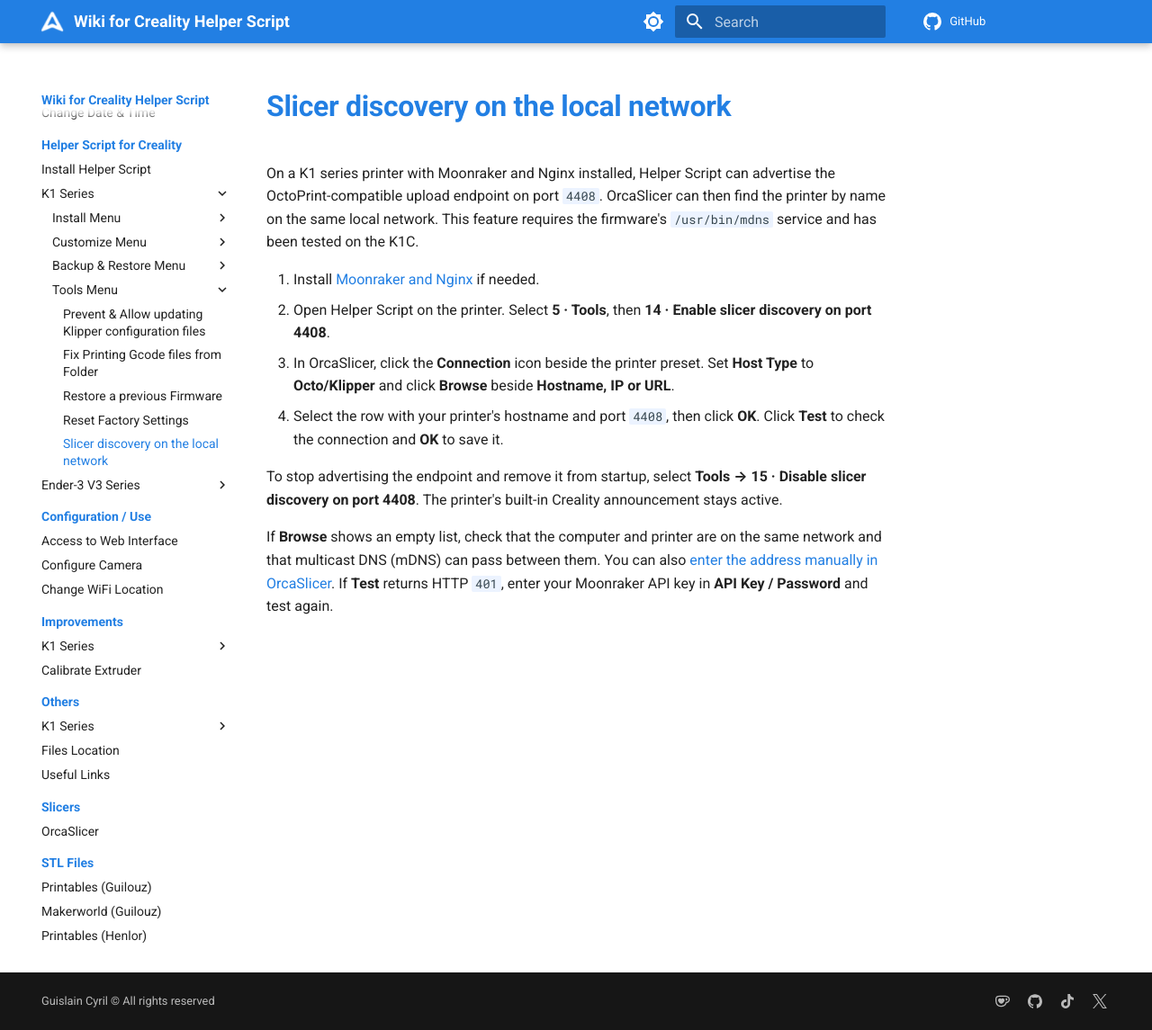
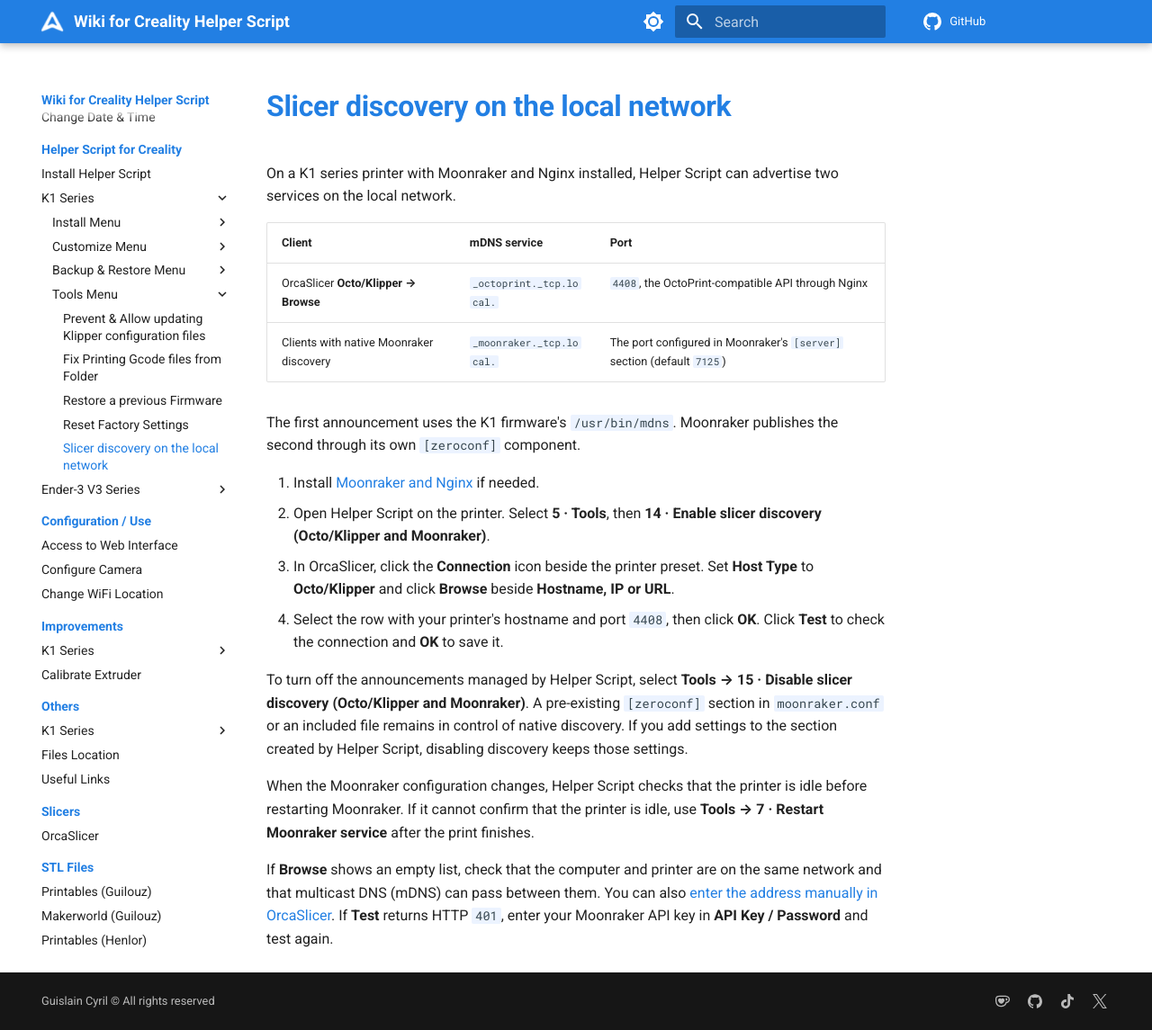
Before and after one commit to Guilouz/Creality-Helper-Script-Wiki, an MkDocs documentation site: the page built from docs/helper-script/slicer-discovery-k1.md, in a window 1280 px wide and 1145 px high. Shown: the whole window at 90% size. Built offline with MkDocs 1.6.1 and Material for MkDocs 9.7.7, drawn with Linux system fonts in a browser that asks for light colours; comment, search, counter and statistics services are not loaded.

Commit message:
Document the Octo/Klipper and native Moonraker discovery endpoints

```diff
--- a/docs/helper-script/slicer-discovery-k1.md
+++ b/docs/helper-script/slicer-discovery-k1.md
@@ -1,12 +1,21 @@
 # Slicer discovery on the local network
 
-On a K1 series printer with Moonraker and Nginx installed, Helper Script can advertise the OctoPrint-compatible upload endpoint on port `4408`. OrcaSlicer can then find the printer by name on the same local network. This feature requires the firmware's `/usr/bin/mdns` service and has been tested on the K1C.
+On a K1 series printer with Moonraker and Nginx installed, Helper Script can advertise two services on the local network.
+
+| Client | mDNS service | Port |
+| --- | --- | --- |
+| OrcaSlicer **Octo/Klipper → Browse** | `_octoprint._tcp.local.` | `4408`, the OctoPrint-compatible API through Nginx |
+| Clients with native Moonraker discovery | `_moonraker._tcp.local.` | The port configured in Moonraker's `[server]` section (default `7125`) |
+
+The first announcement uses the K1 firmware's `/usr/bin/mdns`. Moonraker publishes the second through its own `[zeroconf]` component.
 
 1. Install [Moonraker and Nginx](moonraker-k1.md) if needed.
-2. Open Helper Script on the printer. Select **5 · Tools**, then **14 · Enable slicer discovery on port 4408**.
+2. Open Helper Script on the printer. Select **5 · Tools**, then **14 · Enable slicer discovery (Octo/Klipper and Moonraker)**.
 3. In OrcaSlicer, click the **Connection** icon beside the printer preset. Set **Host Type** to **Octo/Klipper** and click **Browse** beside **Hostname, IP or URL**.
 4. Select the row with your printer's hostname and port `4408`, then click **OK**. Click **Test** to check the connection and **OK** to save it.
 
-To stop advertising the endpoint and remove it from startup, select **Tools → 15 · Disable slicer discovery on port 4408**. The printer's built-in Creality announcement stays active.
+To turn off the announcements managed by Helper Script, select **Tools → 15 · Disable slicer discovery (Octo/Klipper and Moonraker)**. A pre-existing `[zeroconf]` section in `moonraker.conf` or an included file remains in control of native discovery. If you add settings to the section created by Helper Script, disabling discovery keeps those settings.
+
+When the Moonraker configuration changes, Helper Script checks that the printer is idle before restarting Moonraker. If it cannot confirm that the printer is idle, use **Tools → 7 · Restart Moonraker service** after the print finishes.
 
 If **Browse** shows an empty list, check that the computer and printer are on the same network and that multicast DNS (mDNS) can pass between them. You can also [enter the address manually in OrcaSlicer](../slicers/orcaslicer.md#upload-gcode-files-to-printer). If **Test** returns HTTP `401`, enter your Moonraker API key in **API Key / Password** and test again.
```
Also changed, not shown: docs/slicers/orcaslicer.md (+1 -1 lines).
